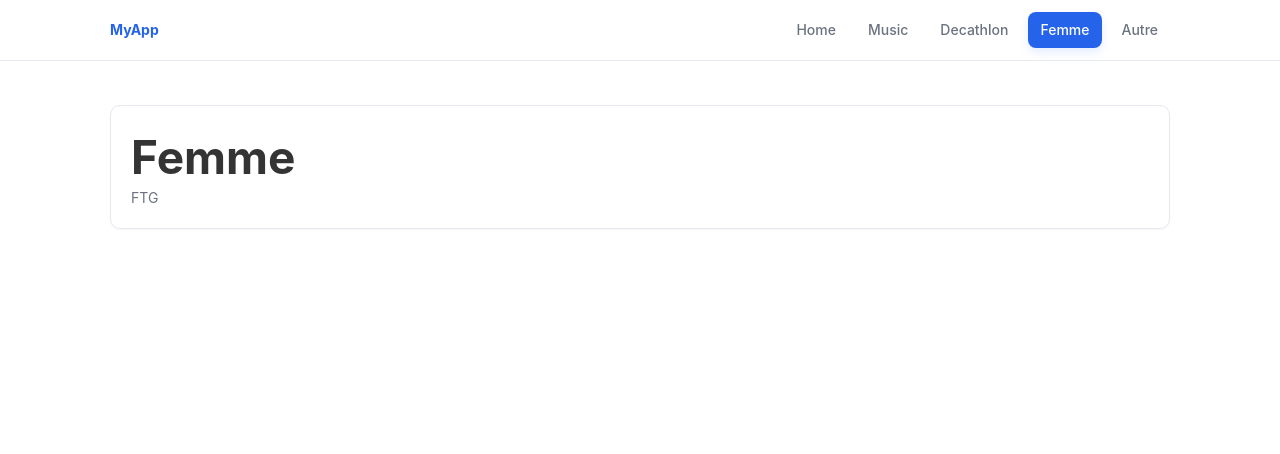
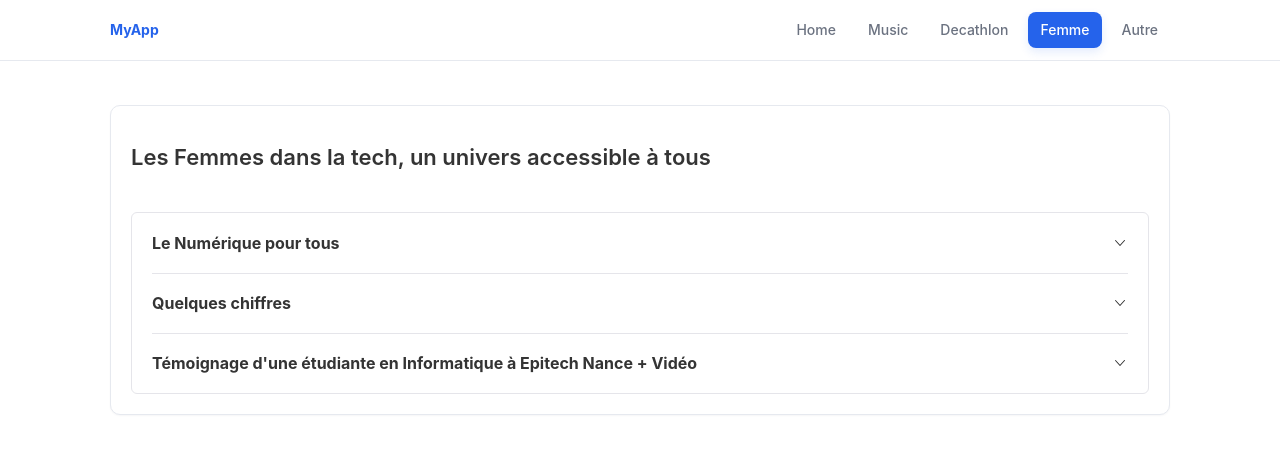
Before and after one commit to NathanFlachat/nuitdelinfo, a React (Vite) app in the folder nuitdelinfo/: page /femme in a window 1280 px wide. Shown: the top 454 px of the page. Built offline with nearby package versions, Linux system fonts and the light colour scheme.

Commit message:
[ADD] women page

```diff
--- a/nuitdelinfo/src/pages/Femme.jsx
+++ b/nuitdelinfo/src/pages/Femme.jsx
@@ -1,10 +1,44 @@
 import React from "react";
+import { Accordion} from "rsuite";
+
+const items = [
+  {
+    content: "Le monde du numérique est un univers vaste qui semble innacessible pour certaines personnes pour différentes raison. Raison sociales ou personnelles ces apprioris peuvent porter préjudices aux personnes souhaitant rejoindre le monde de la tech même si c'est un univers où tout le monde peut trouver sa place ",
+    id: "1",
+    title: "Le Numérique pour tous",
+  },
+  {
+    content: "Seulement 24% des métiers de la tech sont occupés par des femmes      67% des femmes ne se sentent pas légitimes à faire des études informatiques      48%des femmes citent le manque de modèle féminins dans le numérique",
+    id: "2",
+    title: "Quelques chiffres",
+  },
+];
 
 export default function Femme() {
   return (
-    <section>
-      <h1>Femme</h1>
-      <p>FTG</p>
+    <section style={{ padding: 20 }}>
+      <h1 style={{ margin: 0, fontSize: 22, fontWeight: 600 }}>
+        Les Femmes dans la tech, un univers accessible à tous
+      </h1>
+      <div style={{ marginTop: 24 }}>
+        <Accordion bordered>
+          {items.map((item) => (
+            <Accordion.Panel
+              header={item.title}
+              key={item.id}
+              defaultExpanded={false}
+            >
+              <div style={{ padding: "8px 0", color: "#4b5563" }}>
+                {item.content}
+              </div>
+            </Accordion.Panel>
+          ))}
+
+          <Accordion.Panel header="Témoignage d'une étudiante en Informatique à Epitech Nance + Vidéo">
+              <p> Naouel, étudiante en informatique à Epitech Nancy, partage aujourd’hui son expérience dans le monde du numérique. Son parcours n’a pas commencé sous les meilleurs auspices : les aprioris, les remarques décourageantes et une certaine réticence à rejoindre un domaine souvent perçu comme “pas fait pour elle” auraient pu la détourner de sa passion. Pourtant, elle a choisi de ne pas écouter les bruits de couloir et de se lancer. Les débuts ont été difficiles, comme pour beaucoup. Il a fallu s’adapter, apprendre, persévérer. Mais jamais elle n’a pensé abandonner. Au contraire, chaque défi est devenu pour elle une preuve supplémentaire qu’elle avait toute sa place dans ce milieu. Aujourd’hui, Naouel démontre chaque jour que la compétence n’a pas de genre, que la motivation et la curiosité valent bien plus que les stéréotypes, et que les femmes ont toute leur légitimité dans la tech. Son témoignage rappelle une chose essentielle : la diversité est une richesse. Encourager les femmes à rejoindre les métiers du numérique, c’est ouvrir la voie à plus de créativité, de perspectives nouvelles et d’innovation. Grâce à des parcours comme celui de Naouel, les futures étudiantes peuvent se projeter et oser, elles aussi, franchir le pas.</p>
+          </Accordion.Panel>
+        </Accordion>
+      </div>
     </section>
   );
 }
```
